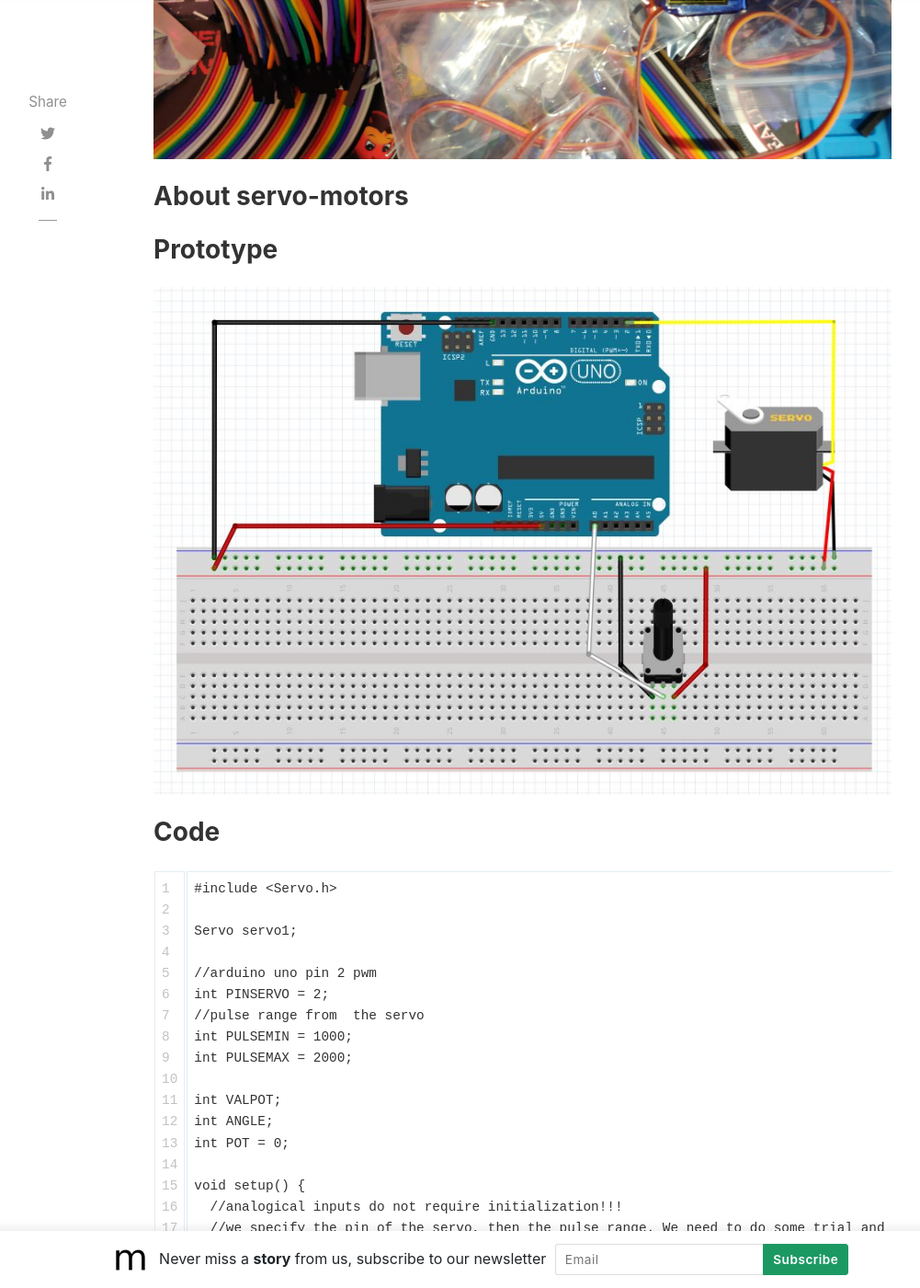
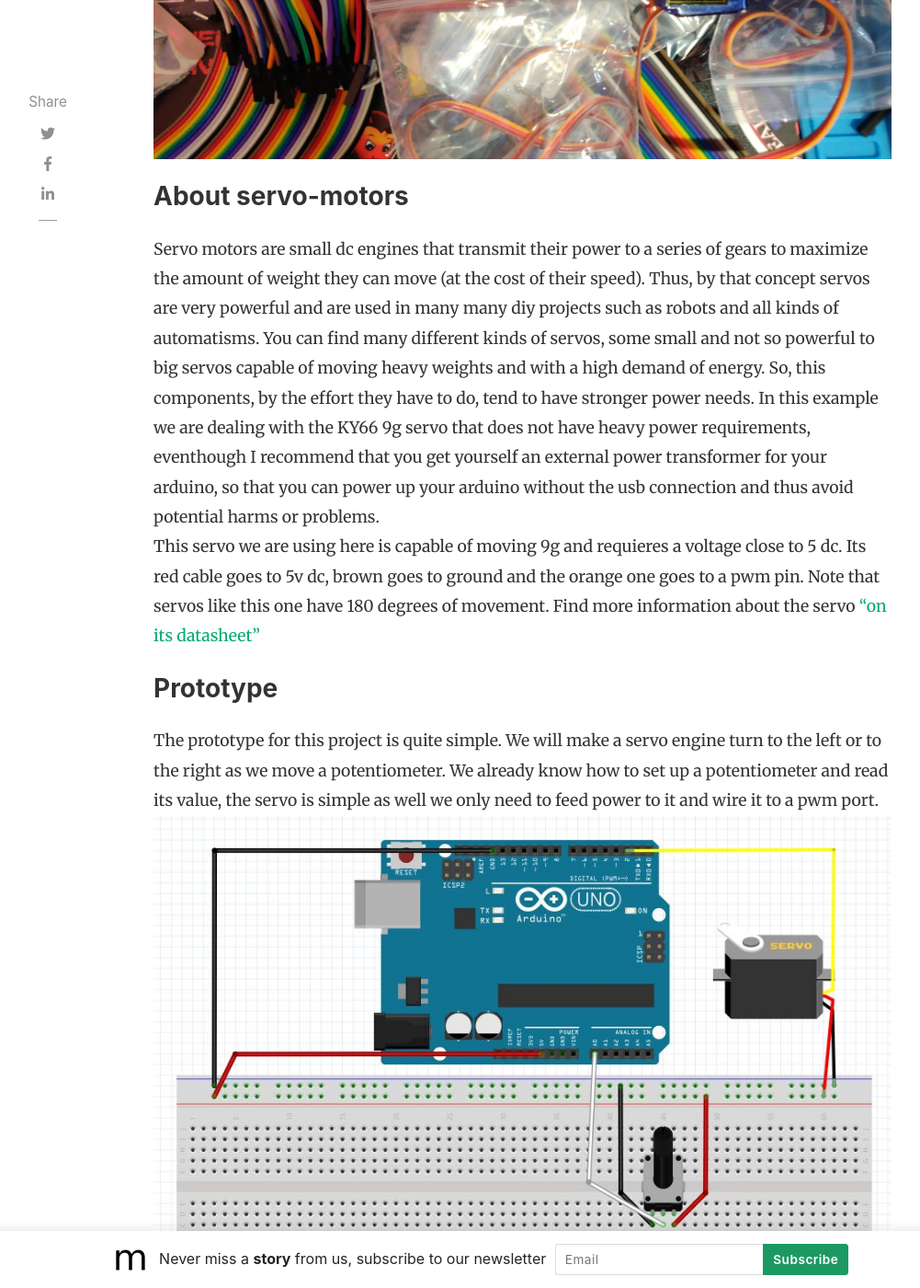
Before and after one commit to artikblue/artikblue.github.io, a Jekyll site: the page built from _posts/2020-11-01-arduino-embedded-3.md, in a window 1280 px wide and 1400 px high, scrolled down 741 px. Shown: the whole window at 92% size, without its empty margins (118-1119 px from the left). Built offline with Jekyll 4.4.1, drawn with Linux system fonts in a browser that asks for light colours; nearby versions of some CDN libraries; comment, search, counter and statistics services are not loaded; some of the changed text lies outside the part shown.

Commit message:
some servos

```diff
--- a/_posts/2020-11-01-arduino-embedded-3.md
+++ b/_posts/2020-11-01-arduino-embedded-3.md
@@ -9,10 +9,12 @@ description: "Working with (micro) servo motors in arduino."
 ---
 
 ### About servo-motors
-
+Servo motors are small dc engines that transmit their power to a series of gears to maximize the amount of weight they can move (at the cost of their speed). Thus, by that concept servos are very powerful and are used in many many diy projects such as robots and all kinds of automatisms. You can find many different kinds of servos, some  small and not so powerful to big servos capable of moving heavy weights and with a high demand of energy. So, this components, by the effort they have to do, tend to have stronger power needs. In this example we are dealing with the KY66 9g servo that does not have heavy power requirements, eventhough I recommend that you get yourself an external power transformer for your arduino, so that you can power up your arduino without the usb connection and thus avoid potential harms or problems.
+This servo we are using here is capable of moving 9g and requieres a voltage close to 5 dc. Its red cable goes to 5v dc, brown goes to ground and the orange one goes to a pwm pin. Note that servos like this one have 180 degrees of movement.
+Find more information about the servo ["on its datasheet"](http://www.ee.ic.ac.uk/pcheung/teaching/DE1_EE/stores/sg90_datasheet.pdf)
 ### Prototype
-
-![ultrasound](https://artikblue.github.io/assets/images/sketches/servo.JPG)
+The prototype for this project is quite simple. We will make a servo engine turn to the left or to the right as we move a potentiometer. We already know how to set up a potentiometer and read its value, the servo is simple as well we only need to feed power to it and wire it to a pwm port.
+![servo](https://artikblue.github.io/assets/images/sketches/servo.JPG)
 
 
 ### Code
@@ -50,3 +52,6 @@ void loop() {
   delay(20);
 }
 ~~~
+In this program we define the second pin to be used with the servo and pin 0 to be used for the potentiometer, the analog pin (as input) for the potentiometer does not need to be defined. Then we define a minimum pulse and a maximum pulse as the servo is controlled by pulse with modulation (pwm), so we can understand that this way: if we send a pulse of 1200 the servo will move to a position (angle) if we send a pulse of (1500) then it will move 30 degrees from that position. How do we know that the ranges go from 1000 to 2000? Checking the datasheet provided by the manufactured and or by trial and error. So with servo.attach() we specifiy the pin for the servo and then the pulse range.
+
+On the main loop we start by reading the value from the potentiometer and then we map that value to 0-180 as the servo can move in 180 degrees. You may think about why we write an angle to the servo instead of a pulse, well as we attached (kind of initialized) the servo with that range the mapping will be done automatically for us, so we can work with angles (easier).
```
